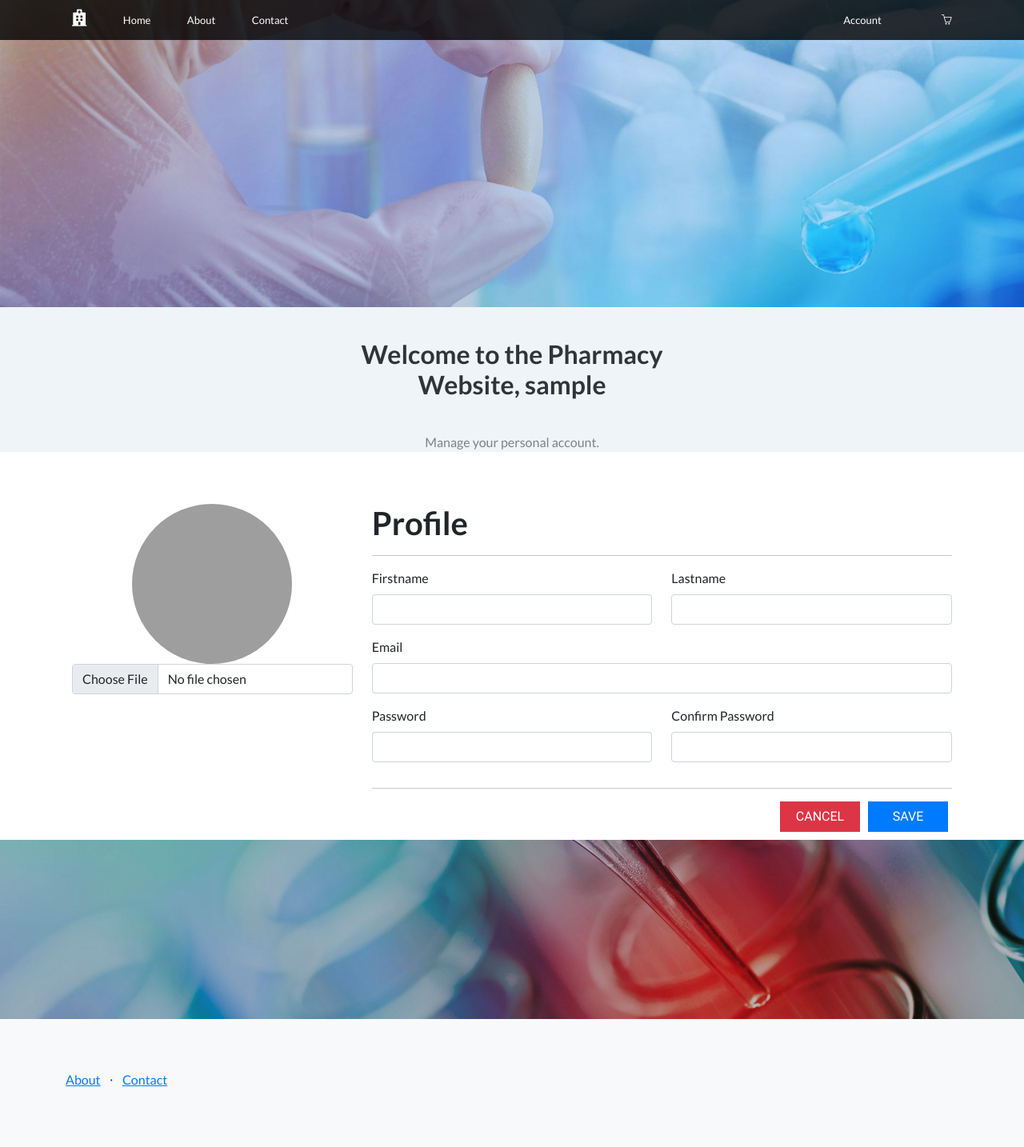
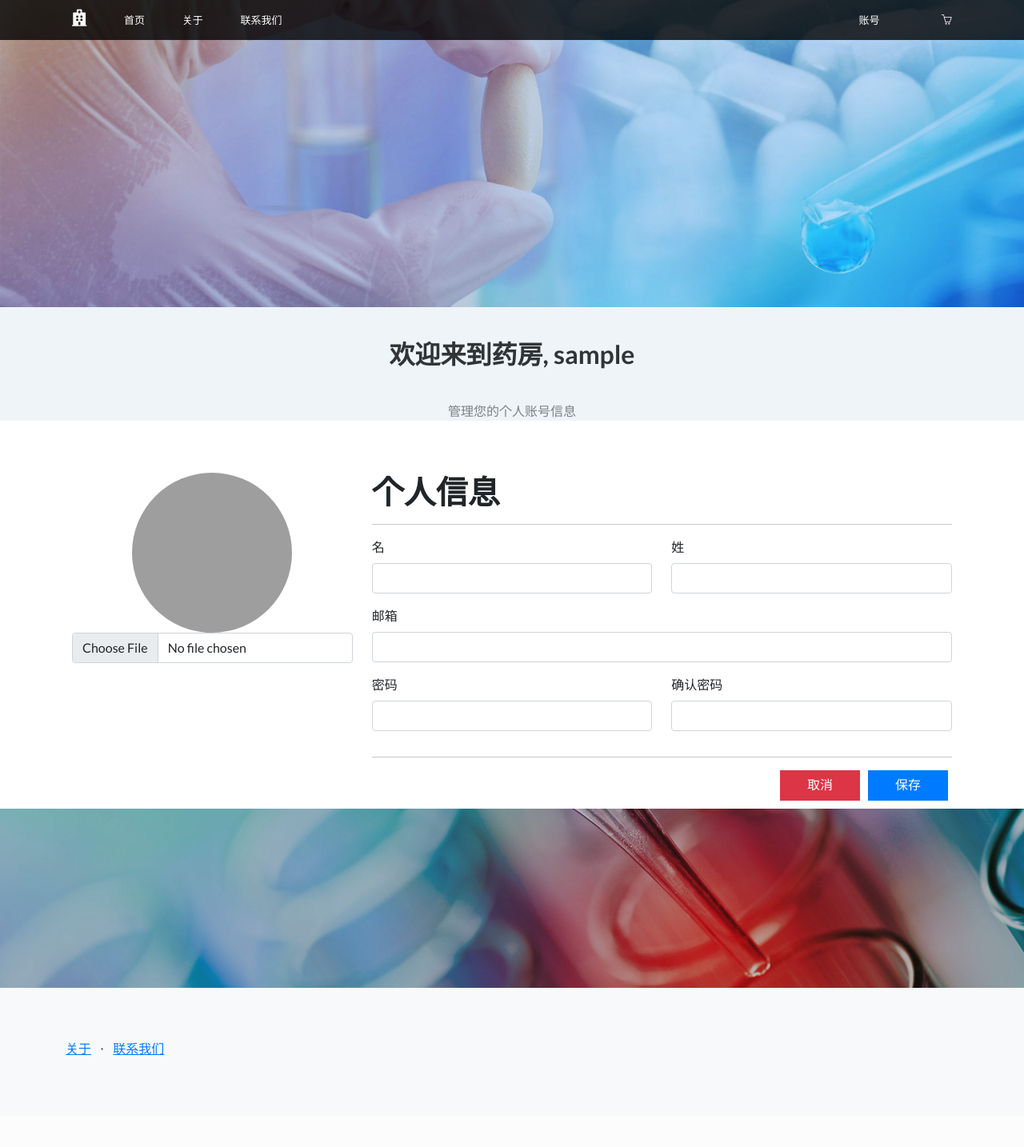
Before and after one commit to YJJfish/Pharmacy-Management-System, a Django app: template UserFrontend/templates/pharmacy_user/account.html in a window 1280 px wide. Shown: the whole page at 80% size. After the commit the page ends 1319 px from the top, so only its background shows below. Run offline with Django 3.2, Linux system fonts and the light colour scheme; the template is opened without the code that fills it: most values are stand-ins (such as "Sample title", 1, 10 or a date in 2020); some libraries are stand-ins or nearby versions; grey boxes are pictures that could not be loaded.

Commit message:
Update account.html

```diff
--- a/UserFrontend/templates/pharmacy_user/account.html
+++ b/UserFrontend/templates/pharmacy_user/account.html
@@ -5,7 +5,7 @@
 <head>
     <meta charset="utf-8">
     <meta name="viewport" content="width=device-width, initial-scale=1.0, shrink-to-fit=no">
-    <title>Home - Pharmacy</title>
+    <title>账号 - 药房</title>
     <link rel="stylesheet" href="{% static 'pharmacy_user/bootstrap/css/bootstrap.min.css' %}">
     <link rel="stylesheet" href="https://fonts.googleapis.com/css?family=Lato:300,400,700,300italic,400italic,700italic">
     <link rel="stylesheet" href="https://fonts.googleapis.com/css?family=Roboto+Slab:300,400|Roboto:300,400,700">
@@ -36,8 +36,8 @@
             <section class="features-boxed">
                 <div class="container">
                     <div class="intro">
-                        <h2 class="text-center">Welcome to the Pharmacy Website, {{UserName_}}</h2>
-                        <p class="text-center">Manage your personal account.</p>
+                        <h2 class="text-center">欢迎来到药房, {{UserName_}}</h2>
+                        <p class="text-center">管理您的个人账号信息</p>
                     </div>
                 </div>
             </section>
@@ -56,28 +56,28 @@
                         </div><input class="form-control form-control" type="file" name="avatar-file">
                     </div>
                     <div class="col-md-8">
-                        <h1>Profile </h1>
+                        <h1>个人信息 </h1>
                         <hr>
                         <div class="row">
                             <div class="col-sm-12 col-md-6">
-                                <div class="form-group mb-3"><label class="form-label">Firstname </label><input class="form-control" type="text" name="firstname"></div>
+                                <div class="form-group mb-3"><label class="form-label">名 </label><input class="form-control" type="text" name="firstname"></div>
                             </div>
                             <div class="col-sm-12 col-md-6">
-                                <div class="form-group mb-3"><label class="form-label">Lastname </label><input class="form-control" type="text" name="lastname"></div>
+                                <div class="form-group mb-3"><label class="form-label">姓 </label><input class="form-control" type="text" name="lastname"></div>
                             </div>
                         </div>
-                        <div class="form-group mb-3"><label class="form-label">Email </label><input class="form-control" type="email" autocomplete="off" required="" name="email"></div>
+                        <div class="form-group mb-3"><label class="form-label">邮箱 </label><input class="form-control" type="email" autocomplete="off" required="" name="email"></div>
                         <div class="row">
                             <div class="col-sm-12 col-md-6">
-                                <div class="form-group mb-3"><label class="form-label">Password </label><input class="form-control" type="password" name="password" autocomplete="off" required=""></div>
+                                <div class="form-group mb-3"><label class="form-label">密码 </label><input class="form-control" type="password" name="password" autocomplete="off" required=""></div>
                             </div>
                             <div class="col-sm-12 col-md-6">
-                                <div class="form-group mb-3"><label class="form-label">Confirm Password</label><input class="form-control" type="password" name="confirmpass" autocomplete="off" required=""></div>
+                                <div class="form-group mb-3"><label class="form-label">确认密码</label><input class="form-control" type="password" name="confirmpass" autocomplete="off" required=""></div>
                             </div>
                         </div>
                         <hr>
                         <div class="row">
-                            <div class="col-md-12 content-right"><button class="btn btn-primary form-btn" type="submit">SAVE </button><button class="btn btn-danger form-btn" type="reset">CANCEL </button></div>
+                            <div class="col-md-12 content-right"><button class="btn btn-primary form-btn" type="submit">保存 </button><button class="btn btn-danger form-btn" type="reset">取消 </button></div>
                         </div>
                     </div>
                 </div>
@@ -92,9 +92,9 @@
             <div class="row">
                 <div class="col-lg-6 text-center text-lg-start my-auto h-100">
                     <ul class="list-inline mb-2">
-                        <li class="list-inline-item"><a href="{% url 'about' %}">About</a></li>
+                        <li class="list-inline-item"><a href="{% url 'about' %}">关于</a></li>
                         <li class="list-inline-item"><span>⋅</span></li>
-                        <li class="list-inline-item"><a href="{% url 'contact' %}">Contact</a></li>
+                        <li class="list-inline-item"><a href="{% url 'contact' %}">联系我们</a></li>
                     </ul>
                 </div>
             </div>
@@ -105,9 +105,9 @@
             <div class="collapse navbar-collapse" id="menu">
                 <ul class="navbar-nav flex-grow-1 justify-content-between">
                     <li class="nav-item d-none d-xs-block d-md-block"><a class="nav-link" href="{% url 'home' %}"><i class="fas fa-hospital apple-logo"></i></a></li>
-                    <li class="nav-item"><a class="nav-link" href="{% url 'home' %}">Home</a></li>
-                    <li class="nav-item"><a class="nav-link" href="{% url 'about' %}">About</a></li>
-                    <li class="nav-item"><a class="nav-link" href="{% url 'contact' %}">Contact</a></li>
+                    <li class="nav-item"><a class="nav-link" href="{% url 'home' %}">首页</a></li>
+                    <li class="nav-item"><a class="nav-link" href="{% url 'about' %}">关于</a></li>
+                    <li class="nav-item"><a class="nav-link" href="{% url 'contact' %}">联系我们</a></li>
                     <li class="nav-item"></li>
                     <li class="nav-item"></li>
                     <li class="nav-item"></li>
@@ -130,7 +130,7 @@
                     <li class="nav-item"></li>
                     <li class="nav-item"></li>
                     <li class="nav-item"></li>
-                    <li class="nav-item"><a class="nav-link" href="{% url 'account' %}">Account</a></li>
+                    <li class="nav-item"><a class="nav-link" href="{% url 'account' %}">账号</a></li>
                     <li class="nav-item d-none d-xs-block d-md-block"></li>
                     <li class="nav-item d-none d-xs-block d-md-block"><a class="nav-link" href="{% url 'bill' %}"><i class="icon-basket"></i></a></li>
                 </ul>
```
